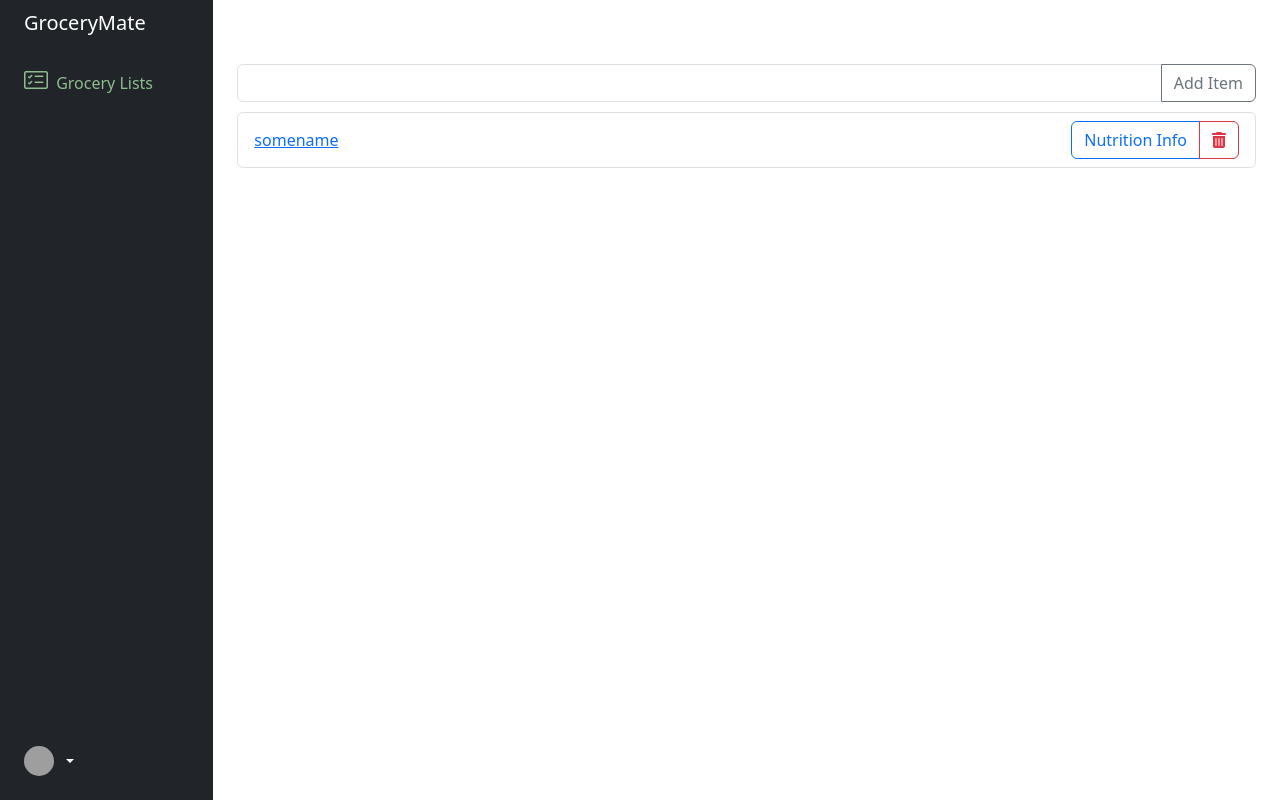
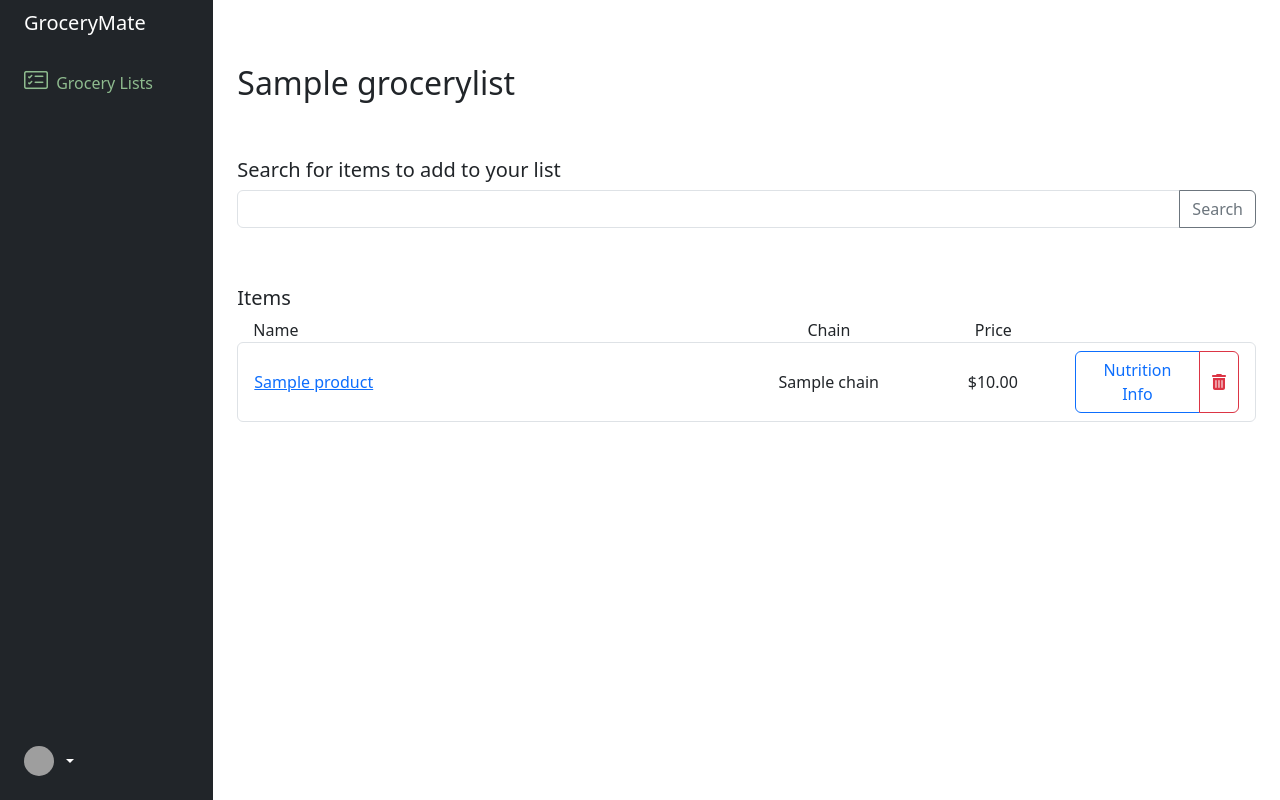
Before and after one commit to FuadMannan/GroceryMate, a Django app: page /grocery_items/1 in a window 1280 px wide. Run offline with Django 5.2, Linux system fonts and the light colour scheme; tables that the repository leaves empty hold one stand-in row (values such as "Sample post"); grey boxes are pictures that could not be loaded.

Commit message:
Add ability to search for, add, & remove items for grocery list

```diff
--- a/GroceryMate/myapp/models.py
+++ b/GroceryMate/myapp/models.py
@@ -54,9 +54,7 @@ class GroceryLists(models.Model):
 class ListItems(models.Model):
     ItemID = models.BigAutoField(primary_key=True, verbose_name='List Item ID')
     ListID = models.ForeignKey(GroceryLists, on_delete=models.CASCADE)
-    ProductID = models.ForeignKey(Products, on_delete=models.CASCADE)
     PriceID = models.ForeignKey(Prices, on_delete=models.CASCADE)
-    StoreID = models.ForeignKey(Stores, on_delete=models.CASCADE)
     Quantity = models.SmallIntegerField(null=True)
     Unit = models.CharField(max_length=10, null=True)
     IsChecked = models.BooleanField(default=False)
--- a/GroceryMate/myapp/static/js/grocery_items.js
+++ b/GroceryMate/myapp/static/js/grocery_items.js
@@ -1,4 +1,139 @@
 document.addEventListener("DOMContentLoaded", function () {
+    const itemList = document.getElementById('grocery-list-items-container');
+
+    // Add event listeners to Add new Item button
+    document.querySelectorAll('#add-new-item-btn').forEach(button => {
+        button.addEventListener('click', function () {
+            let addListModal = new bootstrap.Modal(document.getElementById("add-item-modal"), {});
+            addListModal.show();
+        });
+    });
+
+    // Add event listeners to all delete buttons
+    document.querySelectorAll('.delete-btn').forEach(button => {
+        button.addEventListener('click', function () {
+            const listItem = this.closest('.list-group-item');
+            deleteItem(listItem);
+        });
+    });
+
+    // Save new list item
+    document.getElementById('search-btn').addEventListener('click', function () {
+        let itemName = $("#search-item-input").val();
+
+        // Remove previous search results
+        let result_table = document.getElementById('searchResults');
+        if (result_table != null) {
+            result_table.remove();
+        }
+
+        response = find_items(itemName)['items'];
+
+        // Show search results
+        const search_results = format_search_results(response);
+        const inputGroup = document.getElementsByClassName('input-group')[0];
+        inputGroup.insertAdjacentHTML('afterend', search_results);
+
+        // Add item to list and update page
+        document.querySelectorAll('[data-price-id]').forEach(button => {
+            button.addEventListener('click', function () {
+                let listID = document.URL.split('items/')[1].split('#')[0];
+                let priceID = this.getAttribute('data-price-id');
+                let listItemID = add_item(listID, priceID)['id'];
+                let li = this.closest('li');
+
+                const new_item = format_list_item(
+                    li.children[0].textContent.trim(),
+                    li.children[1].textContent,
+                    li.children[2].textContent,
+                    listItemID
+                );
+
+                itemList.insertAdjacentHTML('beforeend', new_item);
+                document.getElementById('searchResults').remove();
+
+                // Add event listeners to all delete buttons
+                document.querySelectorAll('.delete-btn').forEach(button => {
+                    button.addEventListener('click', function () {
+                        const listItem = this.closest('.list-group-item');
+                        deleteItem(listItem);
+                    });
+                });
+            });
+        });
+    });
+
+    // Function to handle searching for items
+    function find_items(itemName) {
+        return ajax_req("POST", "/find_products/", {name: itemName});
+    }
+
+    // Function to handle adding item to list
+    function add_item(listID, priceID) {
+        return ajax_req("POST", "/add_grocery_list_item/", {listID: listID, priceID: priceID});
+    }
+
+    // Function to handle item deletion
+    function deleteItem(item) {
+        if (confirm('Are you sure you want to remove this item?')) {
+            delete_item(item.dataset.id)
+            itemList.removeChild(item);
+        }
+    }
+
+    function delete_item(listItemId) {
+        ajax_req("POST", "/delete_grocery_list_item/" + listItemId, {});
+    }
+
+    function format_search_results(results) {
+        let result_table =
+        `<div id="searchResults" class="grocery-list-items-container pb-5">
+            <h5>Products</h5>
+            <span class="container d-flex px-3">
+                <span class="col-6">Name</span>
+                <span class="text-center col-2">Chain</span>
+                <span class="text-center col-2">Price</span>
+                <span class="col-2"></span>
+            </span>
+            <ul class="list-group">`;
+        for (i in results) {
+            result_table +=
+            `<li class="list-group-item d-flex justify-content-between align-items-center">
+                <a href="#" class="grocery-list-item-link col-6">
+                    ${ results[i]['ProductName'] }
+                </a>
+                <span class="item-name text-center col-2">${ results[i]['ChainName'] }</span>
+                <span class="item-name text-center col-2">$${ results[i]['Price'] }</span>
+                <div class="btn-group col-2" role="group">
+                    <button class="btn btn-primary" type="button" data-price-id="${results[i]['PriceID']}">
+                        Add
+                    </button>
+                </div>
+            </li>`
+        }
+        result_table += `</ul></div>`;
+        return result_table;
+    }
+
+    function format_list_item(product, chain, price, listItemID) {
+        let item =
+        `<li class="list-group-item d-flex justify-content-between align-items-center" data-id=${listItemID}>
+            <a href="#" class="grocery-list-item-link col-6">
+                <span class="item-name">${product}</span>
+            </a>
+            <span class="item-name text-center col-2">${chain}</span>
+            <span class="item-name text-center col-2">${price}</span>
+            <div class="btn-group col-2" role="group">
+                <button type="button" class="btn btn-outline-primary rename-btn" id="nutrition-info">Nutrition
+                    Info</i>
+                </button>
+                <button type="button" class="btn btn-outline-danger delete-btn"><i class="fas fa-trash-alt"></i>
+                </button>
+            </div>
+        </li>`;
+        return item;
+    }
+
     data = {
         "calories": 261.6,
         "serving_size_g": 100.0,
--- a/GroceryMate/myapp/templates/grocery_items.html
+++ b/GroceryMate/myapp/templates/grocery_items.html
@@ -9,18 +9,34 @@
 
 {% block content %}
 <div class="container mt-5">
-    <div class="input-group">
-        <input type="text" class="form-control" aria-label="Add Item to your grocery list">
-        <button type="button" class="btn btn-outline-secondary">Add Item</button>
+    <h2 class="pb-5">
+        {{ grocery_list_name }}
+    </h2>
+    <h5>
+        Search for items to add to your list
+    </h5>
+    <div class="input-group pb-5">
+        <input id="search-item-input" type="text" class="form-control" aria-label="Add Item to your grocery list">
+        <button id="search-btn" type="button" class="btn btn-outline-secondary">Search</button>
     </div>
 
     <div class="grocery-items-div">
-        <ul class="list-group" id="grocery-lists-container">
-            <li class="list-group-item d-flex justify-content-between align-items-center">
-                <a href="#" class="grocery-list-item-link">
-                    <span class="item-name">somename</span>
+        <h5>Items</h5>
+        <span class="container d-flex px-3">
+            <span class="col-6">Name</span>
+            <span class="text-center col-2">Chain</span>
+            <span class="text-center col-2">Price</span>
+            <span class="col-2"></span>
+        </span>
+        <ul class="list-group" id="grocery-list-items-container">
+            {% for item in grocery_list_items %}
+                <li class="list-group-item d-flex justify-content-between align-items-center" data-id={{item.ItemID}}>
+                    <a href="#" class="grocery-list-item-link col-6">
+                        <span class="item-name">{{item.PriceID.ProductID.ProductName}}</span>
                     </a>
-                <div class="btn-group" role="group">
+                    <span class="item-name text-center col-2">{{item.PriceID.ChainID.ChainName}}</span>
+                    <span class="item-name text-center col-2">${{item.PriceID.Price}}</span>
+                    <div class="btn-group col-2" role="group">
                         <button type="button" class="btn btn-outline-primary rename-btn" id="nutrition-info">Nutrition
                             Info</i>
                         </button>
@@ -28,6 +44,7 @@
                         </button>
                     </div>
                 </li>
+            {% endfor %}
         </ul>
     </div>
 </div>
--- a/GroceryMate/myapp/urls.py
+++ b/GroceryMate/myapp/urls.py
@@ -14,4 +14,7 @@ urlpatterns = [
     path('delete_grocery_list/<int:id>', views.delete_grocery_list),
     path('edit_grocery_list/<int:id>', views.edit_grocery_list),
     path('grocery_items/<int:id>', views.grocery_items),
+    path('find_products/', views.find_products),
+    path('add_grocery_list_item/', views.add_grocery_list_item),
+    path('delete_grocery_list_item/<int:id>', views.delete_grocery_list_item)
 ]
--- a/GroceryMate/myapp/views.py
+++ b/GroceryMate/myapp/views.py
@@ -4,6 +4,7 @@ from django.contrib.auth import login, authenticate
 from django.http import HttpResponse
 from django.shortcuts import render, redirect
 from django.views.decorators.csrf import csrf_exempt
+from django.core import serializers
 from myapp.forms import SignUpForm
 
 from .backend.scrape_api import scrape_api
@@ -96,7 +97,45 @@ def edit_grocery_list(request, id):
 
 def grocery_items(request, id):
     items = ListItems.objects.filter(ListID=id)
+    name = GroceryLists.objects.get(ListID=id).ListName
 
     return render(request, './grocery_items.html', {
-        "items": items,
+        "grocery_list_items": items,
+        "grocery_list_name": name
     })
+
+def find_products(request):
+    data = json.loads(request.body.decode('UTF-8'))
+
+    results = {}
+
+    prices = Prices.objects.filter(ProductID__ProductName__icontains=data['name'])
+
+    for i, price in enumerate(prices):
+        item = {}
+        item['ProductName'] = price.ProductID.ProductName
+        item['ChainName'] = price.ChainID.ChainName
+        item['Price'] = str(price.Price)
+        item['PriceID'] = price.pk
+        results[f'{i}'] = item
+
+    return HttpResponse(json.dumps({'status': 200, 'items': results}), content_type="application/json")
+
+def add_grocery_list_item(request):
+    data = json.loads(request.body.decode('UTF-8'))
+
+    grocery_list = GroceryLists.objects.get(ListID=data['listID'])
+    price = Prices.objects.get(PriceID=data['priceID'])
+
+    listItem = ListItems.objects.create(
+        ListID=grocery_list,
+        PriceID=price
+    )
+    listItem.save()
+
+    return HttpResponse(json.dumps({'status': 200, 'id': listItem.ItemID}), content_type="application/json")
+
+def delete_grocery_list_item(request, id):
+    ListItems.objects.filter(ItemID=id).delete()
+
+    return HttpResponse(json.dumps({'status': 200}), content_type="application/json")
```
Also changed, not shown: GroceryMate/myapp/migrations/0003_remove_listitems_productid_remove_listitems_storeid.py (added). Lines whose indentation alone changed are shown as unchanged.
